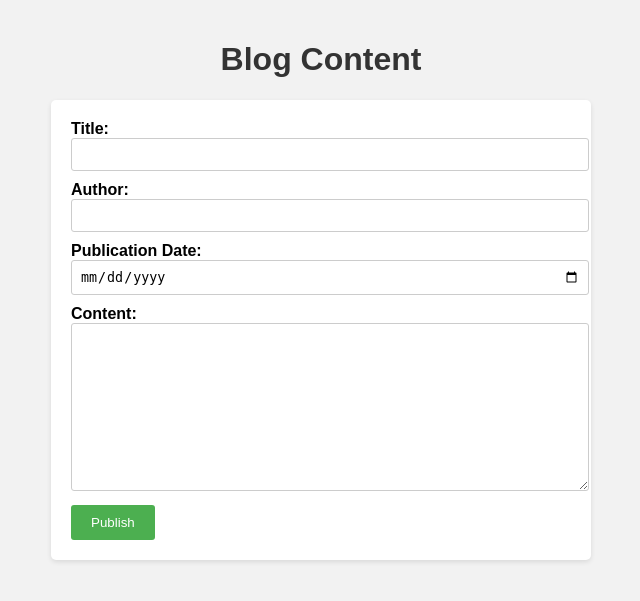
After one commit to Vishruth23/Hack-The-Night, a Django app: page /appone/newblog in a window 1280 px wide. The commit adds this page. Shown: the top 601 px of the page, without its empty margins (319-959 px from the left). Run offline with Django 4.2, Linux system fonts and the light colour scheme.

Commit message:
Add files via upload

```diff
--- /dev/null
+++ b/rvce/appone/templates/newblog.html
@@ -0,0 +1,75 @@
+<!DOCTYPE html>
+<html>
+<head>
+  <title>Blog Content</title>
+  <style>
+    body {
+      font-family: Arial, sans-serif;
+      background-color: #f2f2f2;
+      margin: 0;
+      padding: 20px;
+    }
+
+    h1 {
+      text-align: center;
+      color: #333;
+    }
+
+    form {
+      max-width: 500px;
+      margin: 0 auto;
+      background-color: #fff;
+      padding: 20px;
+      border-radius: 5px;
+      box-shadow: 0 2px 5px rgba(0, 0, 0, 0.1);
+    }
+
+    label {
+      font-weight: bold;
+    }
+
+    input[type="text"],
+    input[type="date"],
+    textarea {
+      width: 100%;
+      padding: 8px;
+      border-radius: 3px;
+      border: 1px solid #ccc;
+      margin-bottom: 10px;
+    }
+
+    input[type="submit"] {
+      background-color: #4CAF50;
+      color: #fff;
+      padding: 10px 20px;
+      border: none;
+      cursor: pointer;
+      border-radius: 3px;
+    }
+
+    input[type="submit"]:hover {
+      background-color: #45a049;
+    }
+  </style>
+</head>
+<body>
+  <h1>Blog Content</h1>
+
+  <form action="ngoportal" method="post">
+    {% csrf_token %}
+    <label for="title">Title:</label><br>
+    <input type="text" id="title" name="title"><br>
+
+    <label for="author">Author:</label><br>
+    <input type="text" id="author" name="author"><br>
+
+    <label for="publication-date">Publication Date:</label><br>
+    <input type="date" id="publication-date" name="publication-date"><br>
+
+    <label for="content">Content:</label><br>
+    <textarea id="content" name="content" rows="10" cols="50"></textarea><br>
+
+    <input type="submit" value="Publish">
+  </form>
+</body>
+</html>
```
Also changed, not shown: rvce/appone/templates/NGOportal.html (+31 -2 lines).
